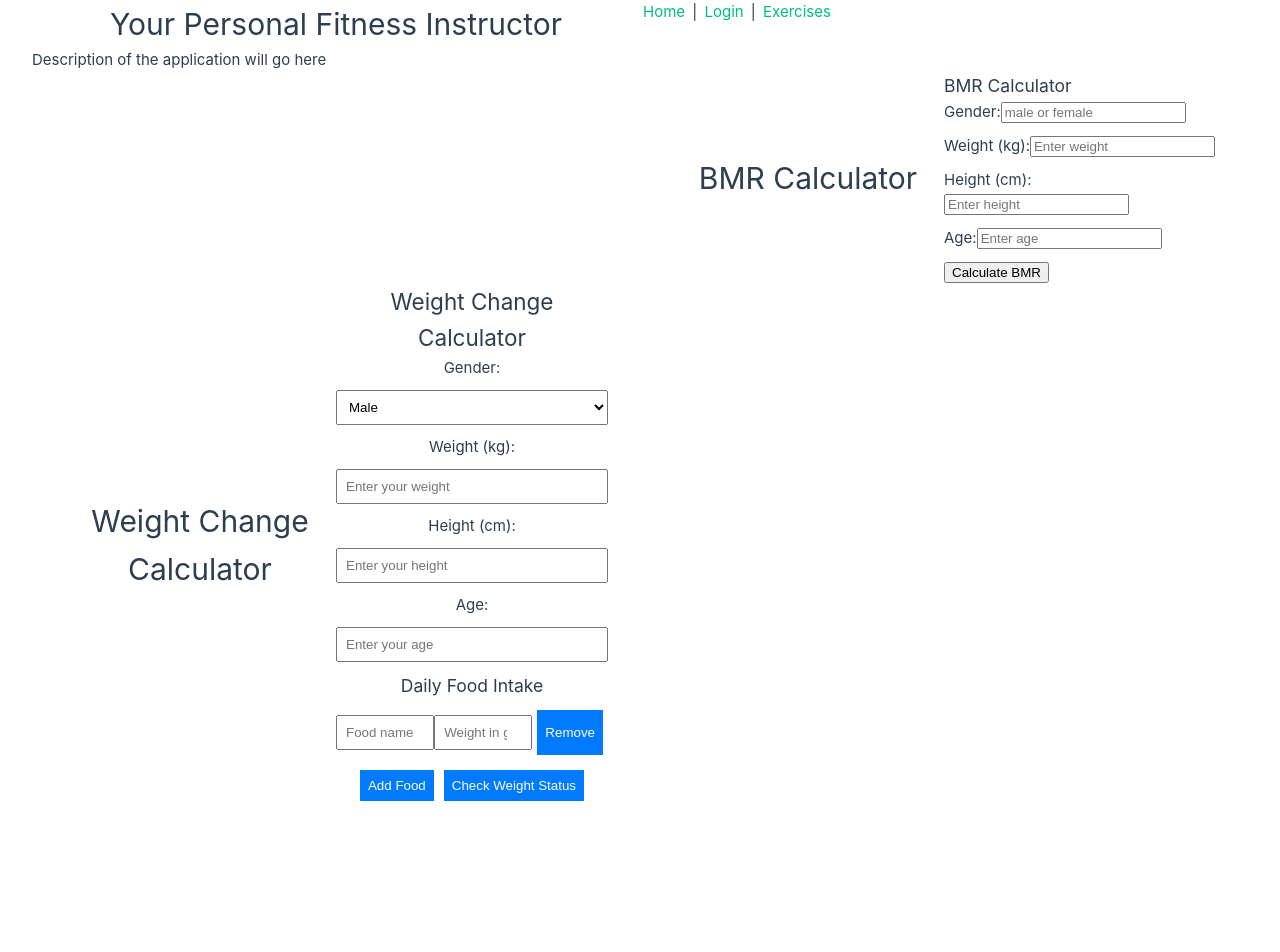
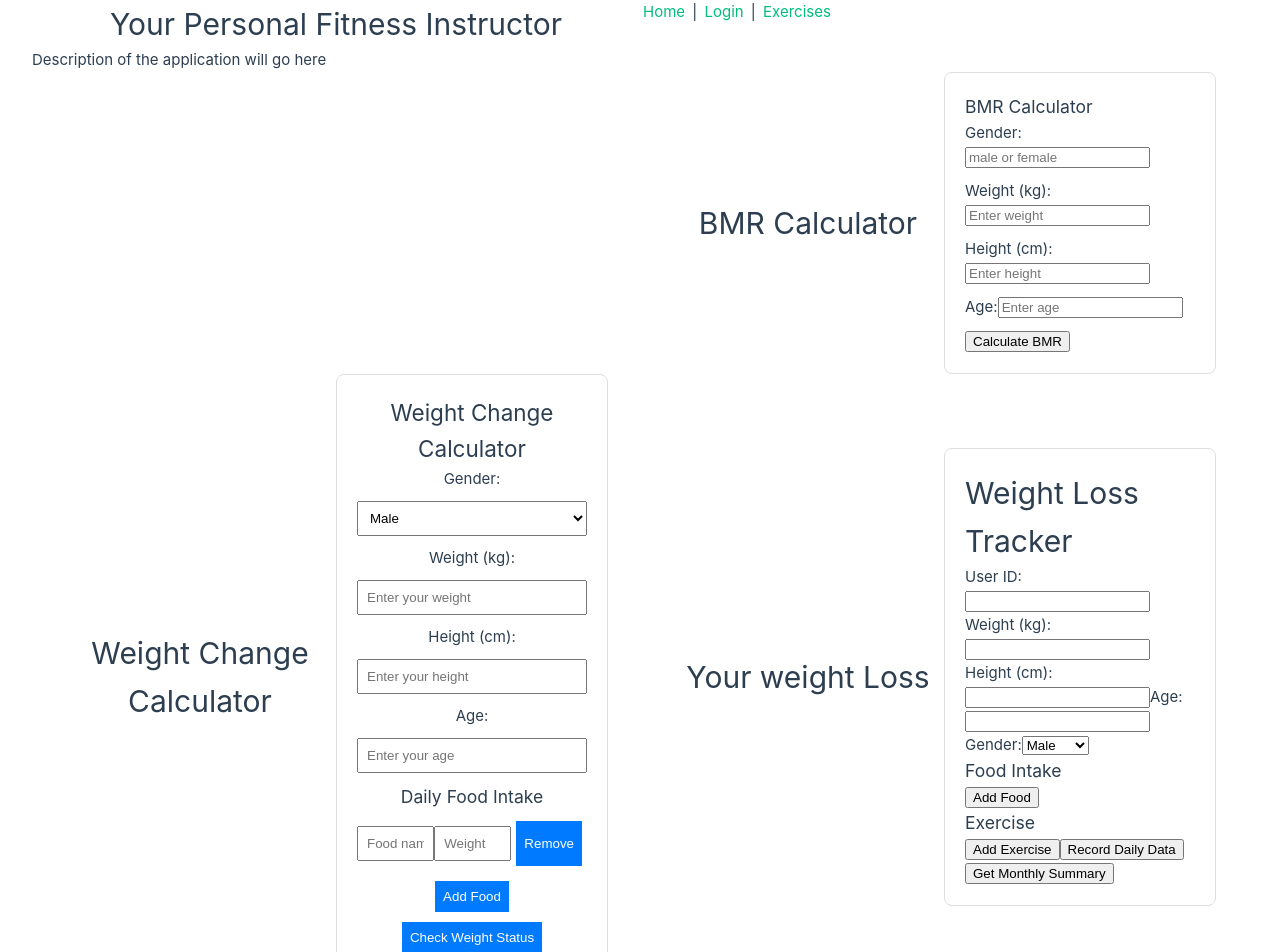
Before and after one commit to Oscarainbow/Your-Personal-Fitness-Instructor, a Vue app in the folder VueApp/: page / in a window 1280 px wide. Shown: the top 952 px of the page. Before the commit the page ends 806 px from the top, so only its background shows below. Built offline with nearby package versions, Linux system fonts and the light colour scheme.

Commit message:
Functioning program in webpage that tells you how you exercise and food intake are effecting you for however many days you add

```diff
--- a/VueApp/src/App.vue
+++ b/VueApp/src/App.vue
@@ -3,6 +3,7 @@ import { RouterLink, RouterView } from 'vue-router';
 import HelloWorld from './components/HelloWorld.vue';
 import BmrCalculator from './components/BMRCalc.vue';
 import WeightChangeCalc from './components/WeightChangeCalc.vue';
+import ExercisePlan from './components/ExercisePlan.vue';
 import { ref } from 'vue';
 
 const name = ref(''); // Reactive variable for input
@@ -34,6 +35,11 @@ const name = ref(''); // Reactive variable for input
 <div id="app">
   <h1>Weight Change Calculator</h1>
   <WeightChangeCalc />
+</div>
+
+<div id="app">
+  <h1>Your weight Loss</h1>
+  <ExercisePlan />
 </div>
 
 
--- /dev/null
+++ b/VueApp/src/components/ExercisePlan.vue
@@ -0,0 +1,116 @@
+<template>
+    <div class="container">
+      <h1>Weight Loss Tracker</h1>
+      <form @submit.prevent="recordDaily">
+        <label>User ID:</label>
+        <input v-model="user_id" required />
+        <label>Weight (kg):</label>
+        <input type="number" v-model.number="weight" required />
+        <label>Height (cm):</label>
+        <input type="number" v-model.number="height" required />
+        <label>Age:</label>
+        <input type="number" v-model.number="age" required />
+        <label>Gender:</label>
+        <select v-model="gender">
+          <option value="male">Male</option>
+          <option value="female">Female</option>
+        </select>
+
+        <h3>Food Intake</h3>
+        <div v-for="(food, index) in foodEntries" :key="index">
+          <input v-model="food.food" placeholder="Food name" required />
+          <input type="number" v-model.number="food.weight" placeholder="Weight (g)" required />
+          <button @click.prevent="removeFood(index)">Remove</button>
+        </div>
+        <button @click.prevent="addFood">Add Food</button>
+
+        <h3>Exercise</h3>
+        <div v-for="(exercise, index) in exerciseEntries" :key="index">
+          <input v-model="exercise.activity" placeholder="Exercise name" required />
+          <input type="number" v-model.number="exercise.duration_mins" placeholder="Duration (mins)" required />
+          <button @click.prevent="removeExercise(index)">Remove</button>
+        </div>
+        <button @click.prevent="addExercise">Add Exercise</button>
+
+        <button type="submit">Record Daily Data</button>
+      </form>
+
+      <button @click="getMonthlySummary">Get Monthly Summary</button>
+      <div v-if="summary">
+        <h2>Monthly Summary</h2>
+        <p>Total Calories In: {{ summary.total_calories_in }}</p>
+        <p>Total Calories Out: {{ summary.total_calories_out }}</p>
+        <p>Net Deficit: {{ summary.net_deficit }}</p>
+        <p>Estimated Weight Change: {{ summary.estimated_weight_change_kg }} kg</p>
+      </div>
+    </div>
+  </template>
+
+  <script>
+  import axios from 'axios';
+
+  export default {
+    data() {
+      return {
+        user_id: '',
+        weight: '',
+        height: '',
+        age: '',
+        gender: 'male',
+        foodEntries: [],
+        exerciseEntries: [],
+        summary: null,
+      };
+    },
+    methods: {
+      addFood() {
+        this.foodEntries.push({ food: '', weight: '' });
+      },
+      removeFood(index) {
+        this.foodEntries.splice(index, 1);
+      },
+      addExercise() {
+        this.exerciseEntries.push({ activity: '', duration_mins: '' });
+      },
+      removeExercise(index) {
+        this.exerciseEntries.splice(index, 1);
+      },
+      async recordDaily() {
+        try {
+          await axios.post('http://localhost:5000/record-daily', {
+            user_id: this.user_id,
+            gender: this.gender,
+            weight: this.weight,
+            height: this.height,
+            age: this.age,
+            daily_food_intake: this.foodEntries,
+            daily_exercise: this.exerciseEntries,
+          });
+          alert('Daily record saved successfully!');
+        } catch (error) {
+          alert('Error recording daily data');
+        }
+      },
+      async getMonthlySummary() {
+        try {
+          const response = await axios.get('http://localhost:5000/monthly-summary', {
+            params: { user_id: this.user_id, weight: this.weight }
+          });
+          this.summary = response.data;
+        } catch (error) {
+          alert('Error fetching summary');
+        }
+      }
+    }
+  };
+  </script>
+
+  <style>
+  .container {
+    max-width: 600px;
+    margin: auto;
+    padding: 20px;
+    border: 1px solid #ddd;
+    border-radius: 8px;
+  }
+  </style>
```
Also changed, not shown: 1 other file (tests, documents, lock files or other folders).
